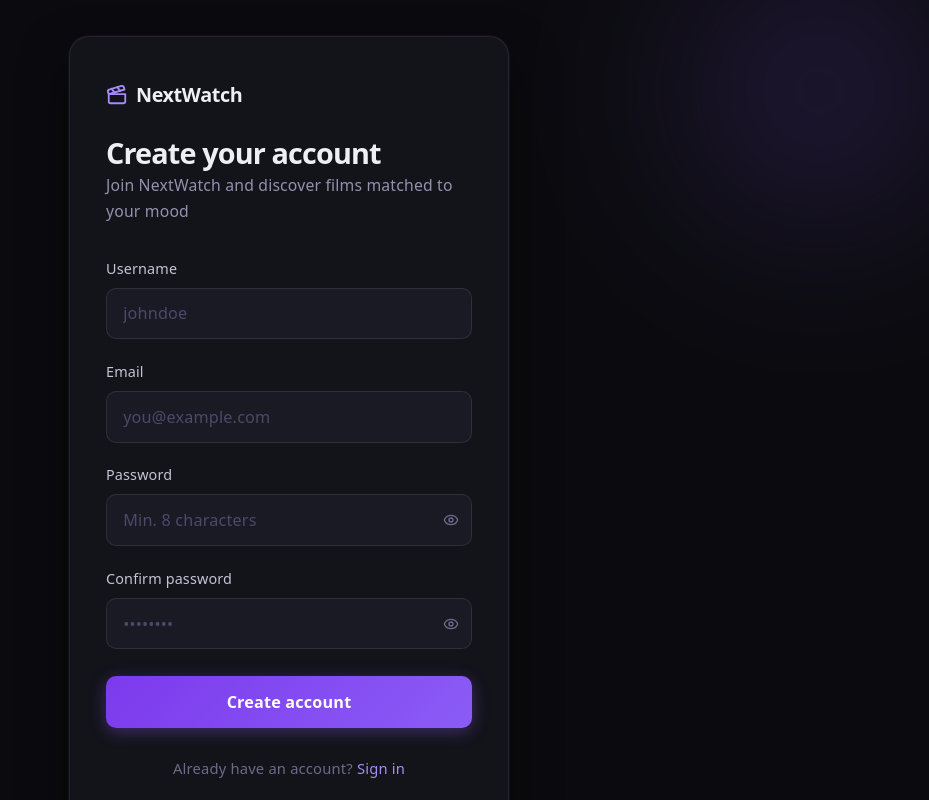
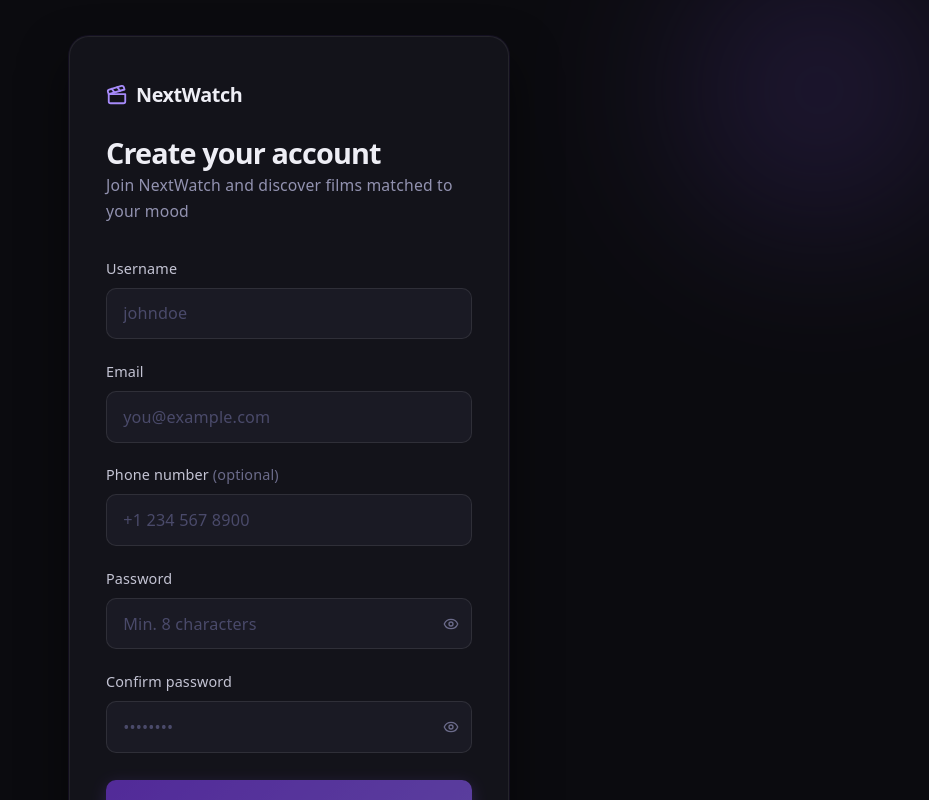
Before and after one commit to Amishabasnet/frontend_nextwatch, a React (Vite) app: page /register in a window 1280 px wide. Shown: the top 800 px of the page, without its empty margins (351-1280 px from the left). Built offline with nearby package versions, Linux system fonts and the light colour scheme.

Commit message:
register page update

```diff
--- a/src/context/AuthContext.jsx
+++ b/src/context/AuthContext.jsx
@@ -58,12 +58,12 @@ export function AuthProvider({ children }) {
     [token]
   );
 
-  const register = async ({ username, email, password }) => {
+  const register = async ({ username, email, phone, password }) => {
     try {
       const res = await fetch(`${API_BASE_URL}/auth/register`, {
         method: "POST",
         headers: { "Content-Type": "application/json" },
-        body: JSON.stringify({ name: username, email, password }),
+        body: JSON.stringify({ name: username, email, phone, password }),
       });
       const data = await res.json();
       if (!res.ok) return { success: false, error: data.message || "Registration failed." };
--- a/src/pages/register/RegisterPage.css
+++ b/src/pages/register/RegisterPage.css
@@ -3,3 +3,47 @@
 .auth-card--register {
   max-width: 440px;
 }
+
+
+.auth-input::-ms-reveal,
+.auth-input::-ms-clear {
+  display: none;
+}
+
+/* Password requirements checklist — only rendered when something is unmet */
+.auth-requirements {
+  display: flex;
+  flex-direction: column;
+  gap: 4px;
+  margin-top: 6px;
+  padding: 8px 10px;
+  background: rgba(255, 255, 255, 0.03);
+  border: 1px solid rgba(255, 255, 255, 0.06);
+  border-radius: 8px;
+}
+.auth-requirement {
+  display: flex;
+  align-items: center;
+  gap: 6px;
+  font-size: 0.72rem;
+  color: #fca5a5;
+}
+.auth-requirement__icon {
+  flex-shrink: 0;
+  display: flex;
+}
+
+/* Confirm-password match indicator */
+.auth-match {
+  display: flex;
+  align-items: center;
+  gap: 6px;
+  font-size: 0.75rem;
+  margin-top: 4px;
+}
+.auth-match--ok {
+  color: #22c55e;
+}
+.auth-match--error {
+  color: #fca5a5;
+}
--- a/src/pages/register/RegisterPage.jsx
+++ b/src/pages/register/RegisterPage.jsx
@@ -1,6 +1,6 @@
 import { useState } from "react";
 import { Link, useNavigate } from "react-router-dom";
-import { Eye, EyeOff, Clapperboard, Loader2 } from "lucide-react";
+import { Eye, EyeOff, Clapperboard, Loader2, Check, X } from "lucide-react";
 import { useAuth } from "../../hooks/useAuth";
 import { toast } from "react-toastify";
 import "../login/LoginPage.css";
@@ -19,6 +19,19 @@ function getPasswordStrength(pw) {
   return              { level: 4, label: "Strong", key: "strong" };
 }
 
+// Each requirement's `met` is evaluated against the current password so we
+// can render only the ones that still need attention.
+function getPasswordRequirements(pw) {
+  return [
+    { key: "length", label: "At least 8 characters", met: pw.length >= 8 },
+    { key: "upper", label: "One uppercase letter", met: /[A-Z]/.test(pw) },
+    { key: "number", label: "One number", met: /[0-9]/.test(pw) },
+    { key: "symbol", label: "One special character", met: /[^A-Za-z0-9]/.test(pw) },
+  ];
+}
+
+const PHONE_REGEX = /^[+]?[\d\s()-]{7,15}$/;
+
 export default function RegisterPage() {
   const { register } = useAuth();
   const navigate = useNavigate();
@@ -26,6 +39,7 @@ export default function RegisterPage() {
   const [form, setForm] = useState({
     username: "",
     email: "",
+    phone: "",
     password: "",
     confirmPassword: "",
   });
@@ -35,6 +49,10 @@ export default function RegisterPage() {
   const [errors, setErrors] = useState({});
 
   const strength = getPasswordStrength(form.password);
+  const requirements = getPasswordRequirements(form.password);
+  const unmetRequirements = requirements.filter((r) => !r.met);
+  const passwordsMatch = form.confirmPassword.length > 0 && form.password === form.confirmPassword;
+  const passwordsMismatch = form.confirmPassword.length > 0 && form.password !== form.confirmPassword;
 
   const validate = () => {
     const errs = {};
@@ -42,12 +60,25 @@ export default function RegisterPage() {
     else if (form.username.trim().length < 3) errs.username = "Must be at least 3 characters.";
     if (!form.email.trim()) errs.email = "Email is required.";
     else if (!/\S+@\S+\.\S+/.test(form.email)) errs.email = "Enter a valid email.";
+    if (form.phone.trim() && !PHONE_REGEX.test(form.phone.trim())) {
+      errs.phone = "Enter a valid phone number.";
+    }
     if (!form.password) errs.password = "Password is required.";
-    else if (form.password.length < 8) errs.password = "Must be at least 8 characters.";
+    else if (unmetRequirements.length) errs.password = "Password doesn't meet all requirements.";
     if (!form.confirmPassword) errs.confirmPassword = "Please confirm your password.";
     else if (form.password !== form.confirmPassword) errs.confirmPassword = "Passwords don't match.";
     return errs;
   };
+
+  // Drives whether the submit button is clickable — mirrors validate() but
+  // recalculated on every render so the button enables the instant the form
+  // becomes valid, without waiting for a submit attempt.
+  const isFormValid =
+    form.username.trim().length >= 3 &&
+    /\S+@\S+\.\S+/.test(form.email) &&
+    (!form.phone.trim() || PHONE_REGEX.test(form.phone.trim())) &&
+    unmetRequirements.length === 0 &&
+    passwordsMatch;
 
   const handleChange = (e) => {
     const { name, value } = e.target;
@@ -64,6 +95,7 @@ export default function RegisterPage() {
     const result = await register({
       username: form.username.trim(),
       email: form.email.trim(),
+      phone: form.phone.trim(),
       password: form.password,
     });
     setIsLoading(false);
@@ -129,6 +161,22 @@ export default function RegisterPage() {
             {errors.email && <span className="auth-error">{errors.email}</span>}
           </div>
 
+          {/* Phone */}
+          <div className="auth-field">
+            <label htmlFor="phone" className="auth-label">Phone number <span style={{ color: "#6b6b8a", fontWeight: 400 }}>(optional)</span></label>
+            <input
+              id="phone"
+              name="phone"
+              type="tel"
+              autoComplete="tel"
+              value={form.phone}
+              onChange={handleChange}
+              placeholder="+1 234 567 8900"
+              className={`auth-input${errors.phone ? " auth-input--error" : ""}`}
+            />
+            {errors.phone && <span className="auth-error">{errors.phone}</span>}
+          </div>
+
           {/* Password */}
           <div className="auth-field">
             <label htmlFor="password" className="auth-label">Password</label>
@@ -168,6 +216,18 @@ export default function RegisterPage() {
                 </span>
               </>
             )}
+            {/* Requirements checklist — only shows the ones not yet met, and
+                disappears entirely once the password satisfies all of them */}
+            {form.password && unmetRequirements.length > 0 && (
+              <div className="auth-requirements">
+                {unmetRequirements.map((req) => (
+                  <span key={req.key} className="auth-requirement">
+                    <X size={12} className="auth-requirement__icon" />
+                    {req.label}
+                  </span>
+                ))}
+              </div>
+            )}
             {errors.password && <span className="auth-error">{errors.password}</span>}
           </div>
 
@@ -194,12 +254,26 @@ export default function RegisterPage() {
                 {showConfirm ? <EyeOff size={16} /> : <Eye size={16} />}
               </button>
             </div>
+            {/* Live match feedback — only appears once the user has typed
+                something into confirm password */}
+            {passwordsMatch && (
+              <span className="auth-match auth-match--ok">
+                <Check size={13} />
+                Passwords match
+              </span>
+            )}
+            {!errors.confirmPassword && passwordsMismatch && (
+              <span className="auth-match auth-match--error">
+                <X size={13} />
+                Passwords don't match
+              </span>
+            )}
             {errors.confirmPassword && (
               <span className="auth-error">{errors.confirmPassword}</span>
             )}
           </div>
 
-          <button type="submit" className="auth-btn" disabled={isLoading}>
+          <button type="submit" className="auth-btn" disabled={isLoading || !isFormValid}>
             {isLoading ? (
               <>
                 <Loader2 size={16} className="auth-btn__spinner" />
```
